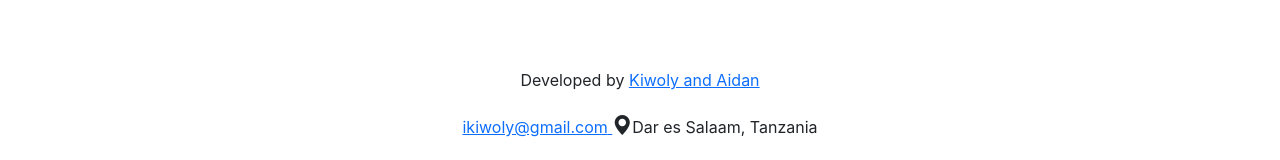
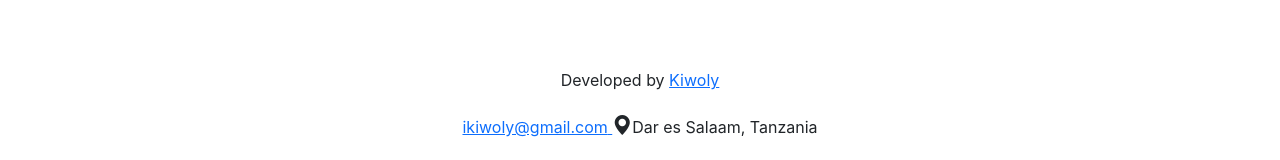
Before and after one commit to KIWOLY/e-commerce, a React (Vite) app in the folder frontend/: page /order/success/1 in a window 1280 px wide. Shown: the part 682-842 px from the top of the page. Built offline with nearby package versions, Linux system fonts and the light colour scheme; no server answers.

Commit message:
changes on footer

```diff
--- a/frontend/src/components/Footer.jsx
+++ b/frontend/src/components/Footer.jsx
@@ -8,7 +8,7 @@ export default function Footer() {
           target="_blank"
           className="text-blue-600 hover:underline"
         >
-          Kiwoly and Aidan
+          Kiwoly
         </a>
       </p>
 
```
